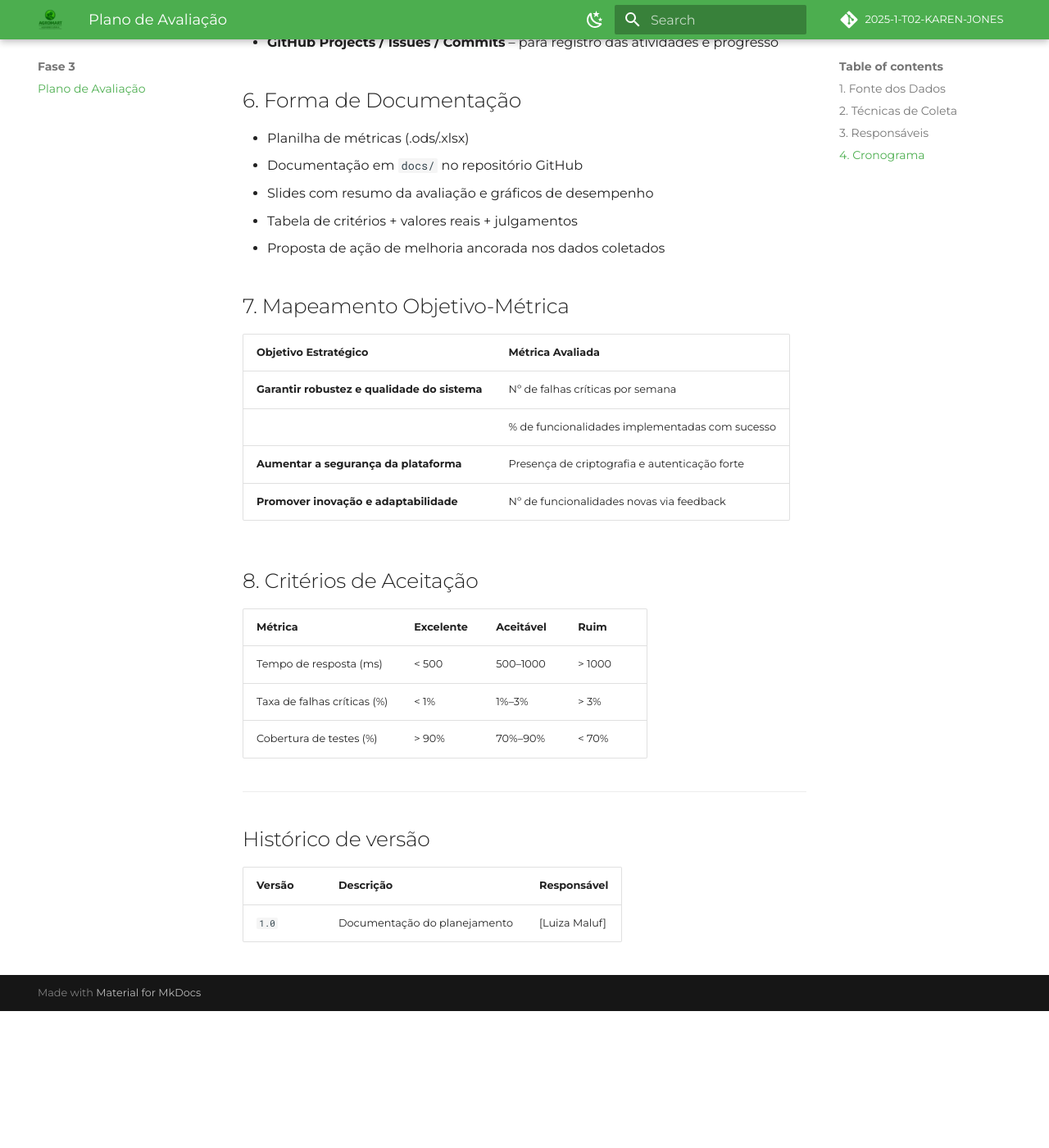
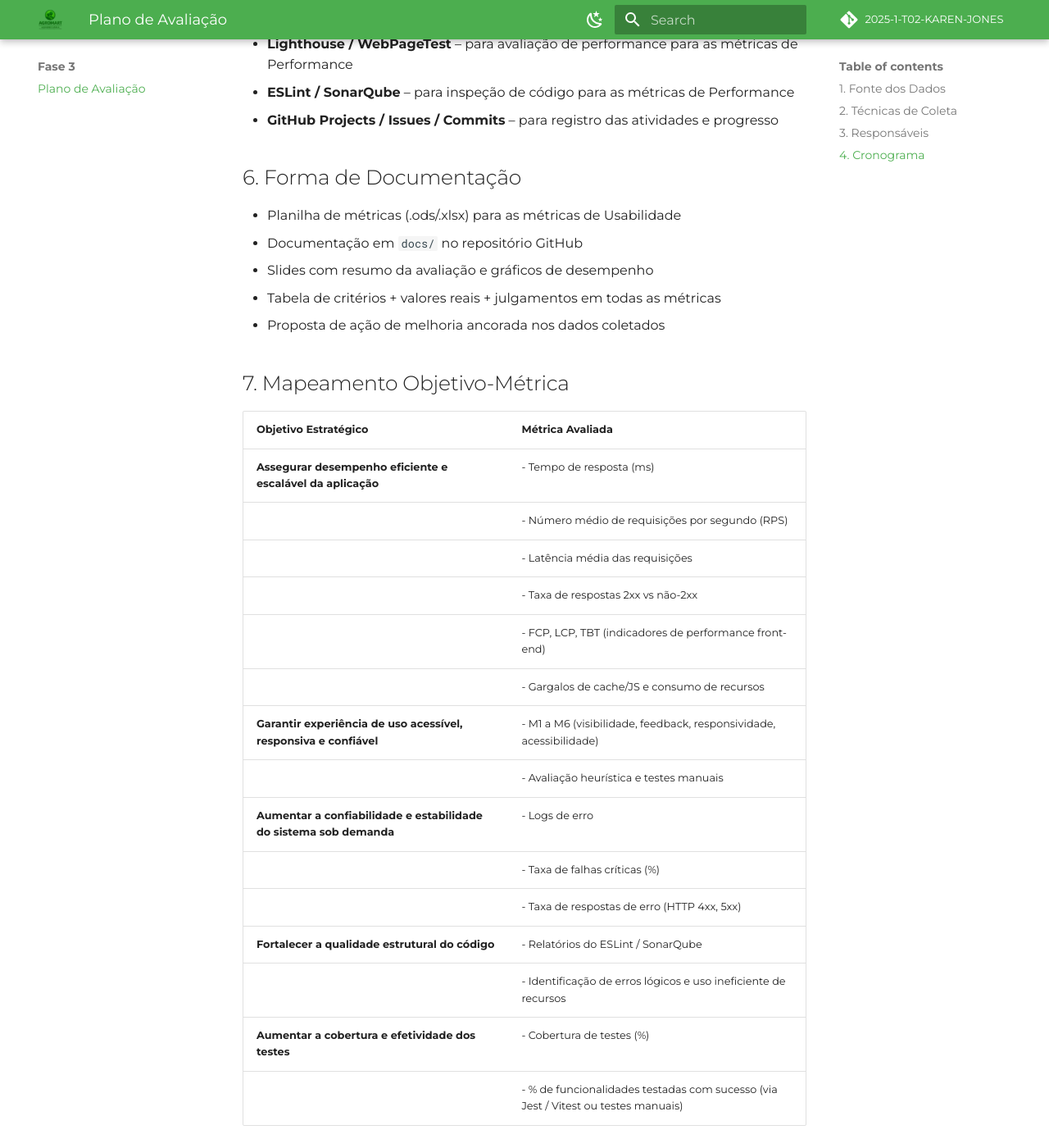
Before and after one commit to FCTE-Qualidade-de-Software-1/2025-1-T02-KAREN-JONES, an MkDocs documentation site: the page built from docs/plano_avaliacao.md, in a window 1280 px wide and 1400 px high, scrolled down 1618 px. Shown: the whole window at 82% size. Built offline with MkDocs 1.6.1 and Material for MkDocs 9.7.7, drawn with Linux system fonts in a browser that asks for light colours; comment, search, counter and statistics services are not loaded; before the commit the page ends 2851 px from its top, so only the background shows below that; some of the changed text lies outside the part shown.

Commit message:
Atualizando

```diff
--- a/docs/plano_avaliacao.md
+++ b/docs/plano_avaliacao.md
@@ -2,17 +2,17 @@
 
 ## 1. Fonte dos Dados
 
-- Logs de erro do sistema
-- Resultado de testes automatizados e manuais
-- Ferramentas de análise estática de código
+- Logs de erro do sistema para as métricas de Performance
+- Resultado de testes automatizados e manuais para ambas métricas
+- Ferramentas de análise estática de código para as métricas de Performance
 - Ferramentas de análise de performance
 
 ## 2. Técnicas de Coleta
 
-- Execução de testes automatizados e inspeção de resultados
-- Testes manuais simulando fluxos de uso do consumidor e agricultor
-- Análise com ferramentas como Lighthouse e WebPageTest
-- Avaliação da interface a partir de critários heurísticos
+- Execução de testes automatizados e inspeção de resultados para as métricas de Performance
+- Testes manuais simulando fluxos de uso do consumidor e agricultor para as métricas de Usabilidade
+- Análise com ferramentas como Lighthouse e WebPageTest para as métricas de Performance
+- Avaliação da interface de acordo com a legibilidade em geral para as métricas de Usabilidade
 
 ## 3. Responsáveis
 
@@ -36,28 +36,38 @@
 
 # 5. Ferramentas Utilizadas
 
-- **Jest / Vitest** – para testes unitários e de integração
 - **Postman** – para testes de API
-- **Lighthouse / WebPageTest** – para avaliação de performance
-- **ESLint / SonarQube** – para inspeção de código
+- **Lighthouse / WebPageTest** – para avaliação de performance para as métricas de Performance
+- **ESLint / SonarQube** – para inspeção de código para as métricas de Performance
 - **GitHub Projects / Issues / Commits** – para registro das atividades e progresso
 
 ## 6. Forma de Documentação
 
-- Planilha de métricas (.ods/.xlsx)
+- Planilha de métricas (.ods/.xlsx) para as métricas de Usabilidade
 - Documentação em `docs/` no repositório GitHub
 - Slides com resumo da avaliação e gráficos de desempenho
-- Tabela de critérios + valores reais + julgamentos
+- Tabela de critérios + valores reais + julgamentos em todas as métricas
 - Proposta de ação de melhoria ancorada nos dados coletados
 
 ## 7. Mapeamento Objetivo-Métrica
 
-| Objetivo Estratégico                               | Métrica Avaliada                              |
-|----------------------------------------------------|-----------------------------------------------|
-| __Garantir robustez e qualidade do sistema__           | Nº de falhas críticas por semana              |
-|                                                    | % de funcionalidades implementadas com sucesso|
-| __Aumentar a segurança da plataforma__                 | Presença de criptografia e autenticação forte |
-| __Promover inovação e adaptabilidade__                 | Nº de funcionalidades novas via feedback     |
+| Objetivo Estratégico                                      | Métrica Avaliada                                                                 |
+|----------------------------------------------------------------------|----------------------------------------------------------------------------------|
+| **Assegurar desempenho eficiente e escalável da aplicação**          | - Tempo de resposta (ms)                                                         |
+|                                                                      | - Número médio de requisições por segundo (RPS)                                  |
+|                                                                      | - Latência média das requisições                                                 |
+|                                                                      | - Taxa de respostas 2xx vs não-2xx                                               |
+|                                                                      | - FCP, LCP, TBT (indicadores de performance front-end)                           |
+|                                                                      | - Gargalos de cache/JS e consumo de recursos                                     |
+| **Garantir experiência de uso acessível, responsiva e confiável**   | - M1 a M6 (visibilidade, feedback, responsividade, acessibilidade)               |
+|                                                                      | - Avaliação heurística e testes manuais                                          |
+| **Aumentar a confiabilidade e estabilidade do sistema sob demanda** | - Logs de erro                                                                    |
+|                                                                      | - Taxa de falhas críticas (%)                                                    |
+|                                                                      | - Taxa de respostas de erro (HTTP 4xx, 5xx)                                      |
+| **Fortalecer a qualidade estrutural do código**                      | - Relatórios do ESLint / SonarQube                                               |
+|                                                                      | - Identificação de erros lógicos e uso ineficiente de recursos                   |
+| **Aumentar a cobertura e efetividade dos testes**                    | - Cobertura de testes (%)                                                        |
+|                                                                      | - % de funcionalidades testadas com sucesso (via Jest / Vitest ou testes manuais)|
 
 
 
@@ -75,3 +85,4 @@
 | Versão | Descrição | Responsável |
 |--------|-----------|-------------|
 | `1.0`  | Documentação do planejamento | [Luiza Maluf] |
+| `1.1`  | Atualização do planejamento | [Rafael Kenji] |
```
